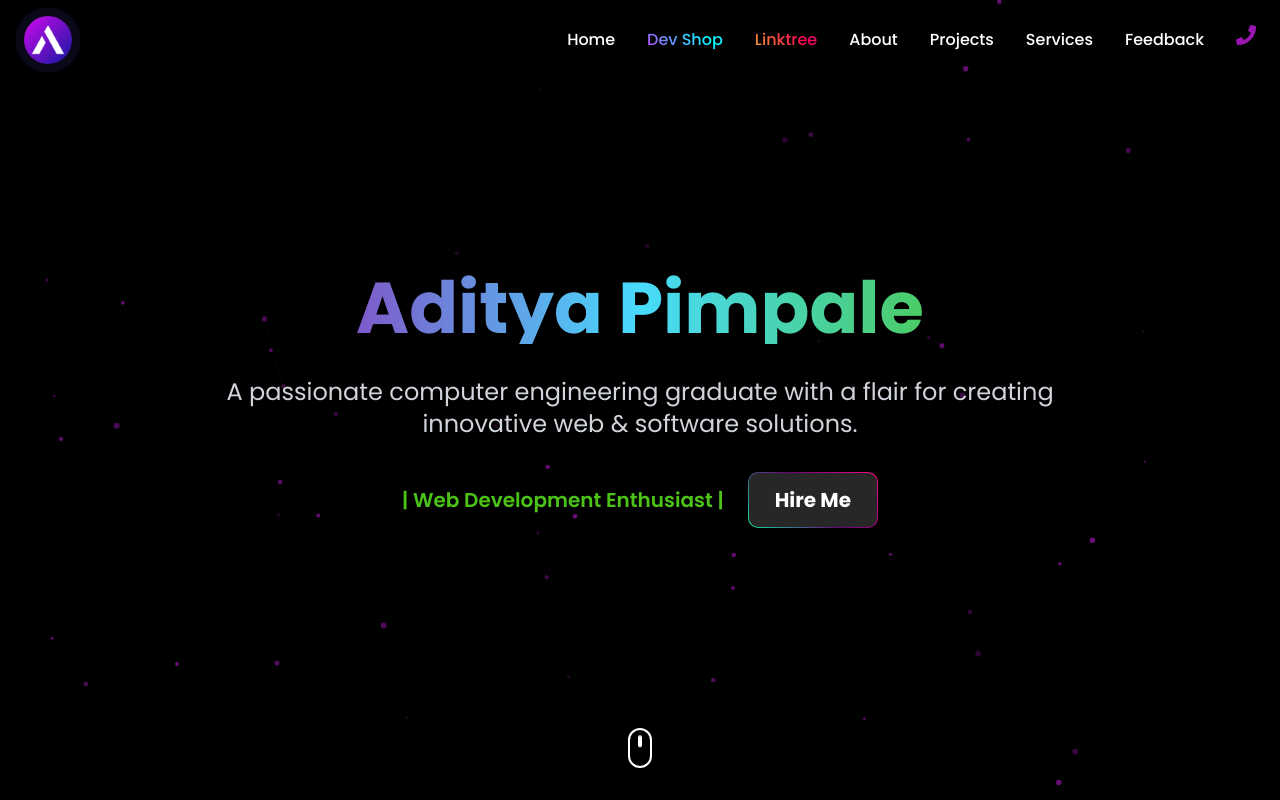
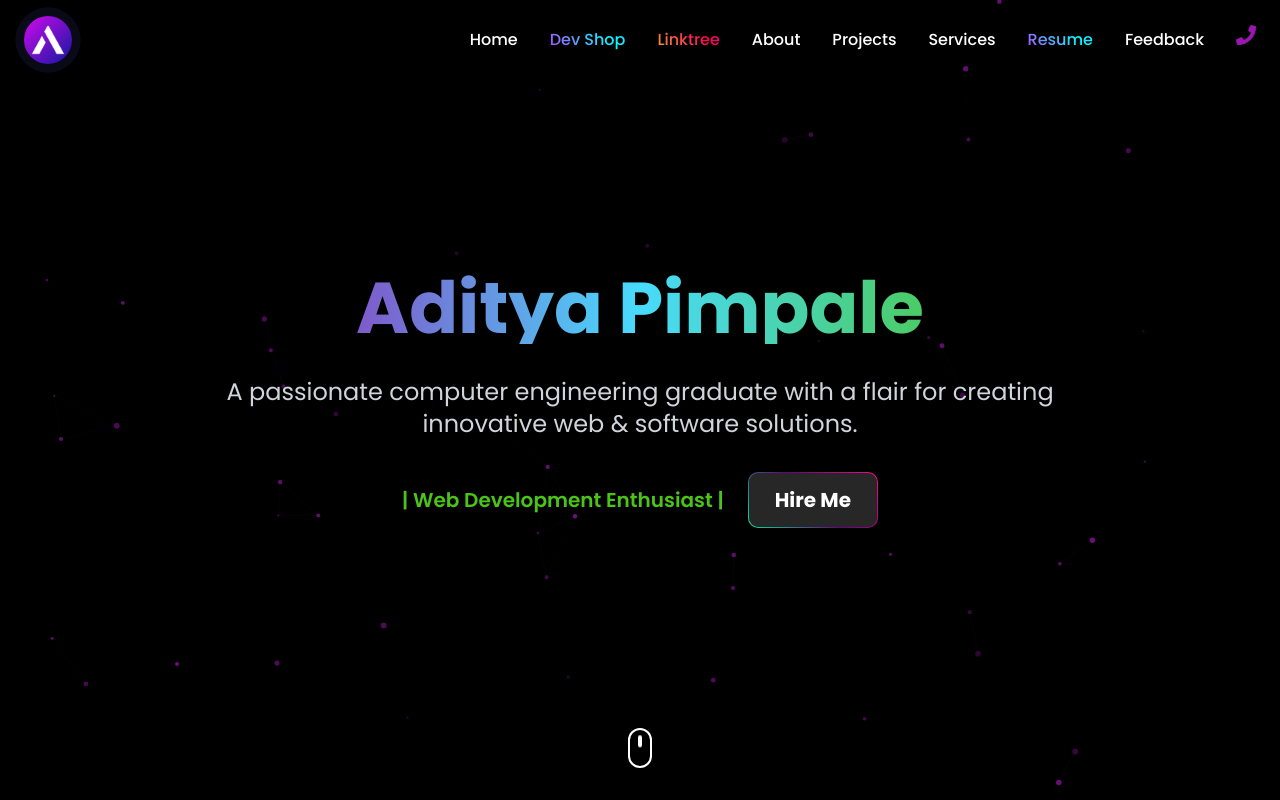
Before and after one commit to ADITYAPIMPALE11127/portfolio, a React (Vite) app: page / in a window 1280 px wide. Shown: the top 800 px of the page. Built offline with nearby package versions, Linux system fonts and the light colour scheme; the HTML template or start-up script is replaced by a standard one.

Commit message:
Update Navbar.jsx

```diff
--- a/src/components/Navbar.jsx
+++ b/src/components/Navbar.jsx
@@ -33,8 +33,10 @@ const Navbar = () => {
   { name: 'About', href: '#about' },
   { name: 'Projects', href: '#projects' },
   { name: 'Services', href: '#services' },
+  { name: 'Resume', href: 'https://aditya-pimpale-resume.tiiny.site', external: true, className: 'gradient-text' }, // ✅ Added Resume link
   { name: 'Feedback', href: '#contact' },
 ];
+
 
   return (
     <motion.nav
```
Lines whose indentation alone changed are shown as unchanged.
